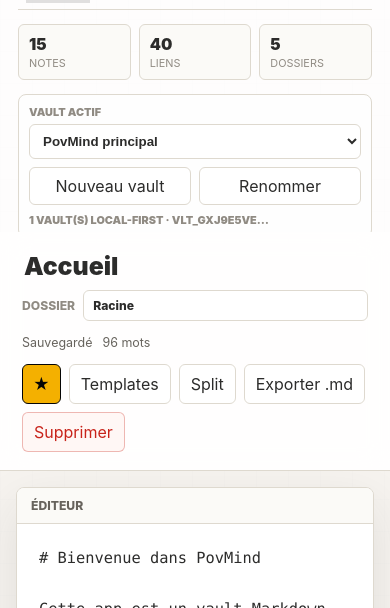
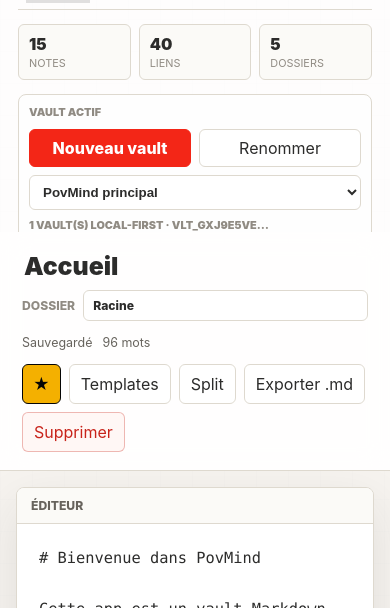
Before and after one commit to peopleofverso2/PovMind, a website: page index.html in a window 390 px wide. Shown: the part 173-781 px from the top of the page. Drawn offline with Linux system fonts and the light colour scheme; no server answers.

Commit message:
Make vault creation button visible

```diff
--- a/index.html
+++ b/index.html
@@ -4,7 +4,7 @@
   <meta charset="utf-8" />
   <meta name="viewport" content="width=device-width, initial-scale=1" />
   <meta name="description" content="PovMind est un vault Markdown sécurisé pour relier notes, backlinks, graphe et export Codex KB." />
-  <meta name="povmind-version" content="0.6.0" />
+  <meta name="povmind-version" content="0.6.1" />
   <meta name="robots" content="index,follow" />
   <meta name="theme-color" content="#f32617" />
   <meta name="application-name" content="PovMind" />
@@ -26,7 +26,7 @@
   <meta name="twitter:title" content="PovMind — vault Markdown sécurisé" />
   <meta name="twitter:description" content="Vault Markdown avec liens wiki, backlinks, graphe et export Codex KB." />
   <meta name="twitter:image" content="https://povmind-472136847189.europe-west1.run.app/assets/icon.svg" />
-  <link rel="stylesheet" href="styles.css?v=0.6.0" />
+  <link rel="stylesheet" href="styles.css?v=0.6.1" />
 </head>
 <body>
   <div class="app-shell">
@@ -42,14 +42,17 @@
       <div id="vaultStats" class="vault-stats" aria-label="Statistiques du carnet"></div>
 
       <section class="vault-switcher" aria-label="Vault actif">
+        <div class="vault-switcher-head">
+          <span class="vault-switcher-title">Vault actif</span>
+          <div class="vault-switcher-actions">
+            <button id="newVaultBtn" class="primary-btn" type="button">Nouveau vault</button>
+            <button id="renameVaultBtn" class="ghost-btn" type="button">Renommer</button>
+          </div>
+        </div>
         <label class="vault-select-field">
-          <span>Vault actif</span>
+          <span class="visually-hidden">Choisir un vault PovMind</span>
           <select id="vaultSelect" aria-label="Choisir un vault PovMind"></select>
         </label>
-        <div class="vault-switcher-actions">
-          <button id="newVaultBtn" class="ghost-btn" type="button">Nouveau vault</button>
-          <button id="renameVaultBtn" class="ghost-btn" type="button">Renommer</button>
-        </div>
         <div id="vaultRegistryMeta" class="vault-registry-meta">Local-first</div>
       </section>
 
@@ -271,6 +274,6 @@
     </div>
   </div>
 
-  <script src="app.js?v=0.6.0"></script>
+  <script src="app.js?v=0.6.1"></script>
 </body>
 </html>
--- a/package.json
+++ b/package.json
@@ -1,6 +1,6 @@
 {
   "name": "povmind",
-  "version": "0.6.0",
+  "version": "0.6.1",
   "private": true,
   "description": "PovMind static vault app served for Cloud Run.",
   "scripts": {
--- a/styles.css
+++ b/styles.css
@@ -60,6 +60,16 @@
   outline-offset: 2px;
 }
 
+.visually-hidden {
+  position: absolute;
+  width: 1px;
+  height: 1px;
+  overflow: hidden;
+  clip: rect(0 0 0 0);
+  clip-path: inset(50%);
+  white-space: nowrap;
+}
+
 .app-shell {
   display: grid;
   grid-template-columns: var(--sidebar-width) 8px minmax(0, 1fr) 8px var(--inspector-width);
@@ -312,12 +322,20 @@
   background: rgba(255, 255, 255, 0.72);
 }
 
+.vault-switcher-head {
+  display: grid;
+  grid-template-columns: minmax(0, 1fr) auto;
+  align-items: center;
+  gap: 10px;
+}
+
 .vault-select-field {
   display: grid;
   gap: 5px;
 }
 
 .vault-select-field span,
+.vault-switcher-title,
 .vault-registry-meta {
   color: var(--muted-2);
   font-size: 0.68rem;
@@ -338,11 +356,12 @@
 }
 
 .vault-switcher-actions {
-  display: grid;
-  grid-template-columns: 1fr 1fr;
-  gap: 8px;
-}
-
+  display: flex;
+  flex-wrap: wrap;
+  gap: 8px;
+}
+
+.vault-switcher-actions .primary-btn,
 .vault-switcher-actions .ghost-btn {
   min-height: 34px;
   padding: 8px 9px;
@@ -1530,6 +1549,15 @@
     padding-top: 104px;
   }
 
+  .vault-switcher-head {
+    grid-template-columns: 1fr;
+  }
+
+  .vault-switcher-actions .primary-btn,
+  .vault-switcher-actions .ghost-btn {
+    flex: 1 1 130px;
+  }
+
   .topbar {
     grid-template-columns: 1fr;
     align-items: start;
--- a/sw.js
+++ b/sw.js
@@ -1,4 +1,4 @@
-const CACHE_NAME = "povmind-cache-v0.6.0";
+const CACHE_NAME = "povmind-cache-v0.6.1";
 const ASSETS = ["./", "./index.html", "./styles.css", "./app.js", "./manifest.json", "./robots.txt", "./assets/icon.svg"];
 
 self.addEventListener("install", (event) => {
```
Also changed, not shown: app.js.
